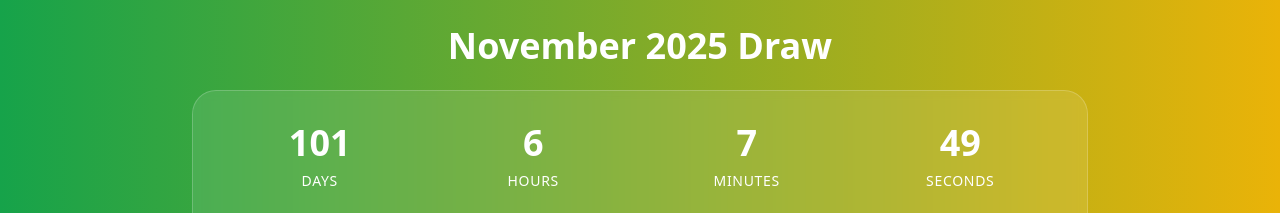
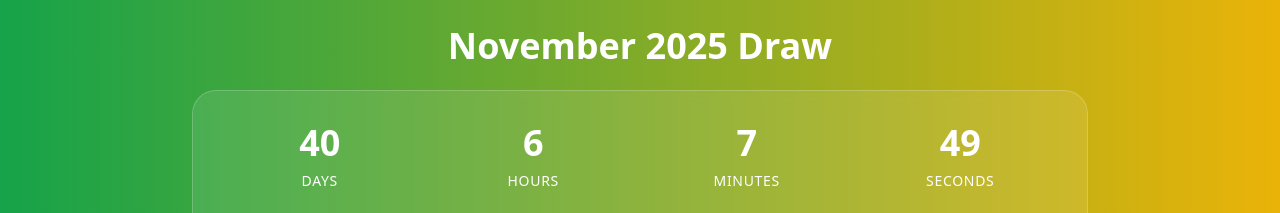
Before and after one commit to abdullah0987890/safrtaiba, a Next.js app: page /qura-andazi in a window 1280 px wide. Shown: the part 1980-2193 px from the top of the page. Built offline with nearby package versions, Linux system fonts and the light colour scheme.

Commit message:
CurrentDraw.tsx

```diff
--- a/app/qura-andazi/CurrentDraw.tsx
+++ b/app/qura-andazi/CurrentDraw.tsx
@@ -12,7 +12,7 @@ export default function CurrentDraw() {
   });
 
   useEffect(() => {
-    const targetDate = new Date('2025-11-15T23:59:59').getTime();
+    const targetDate = new Date('2025-09-15T23:59:59').getTime();
 
     const timer = setInterval(() => {
       const now = new Date().getTime();
```
